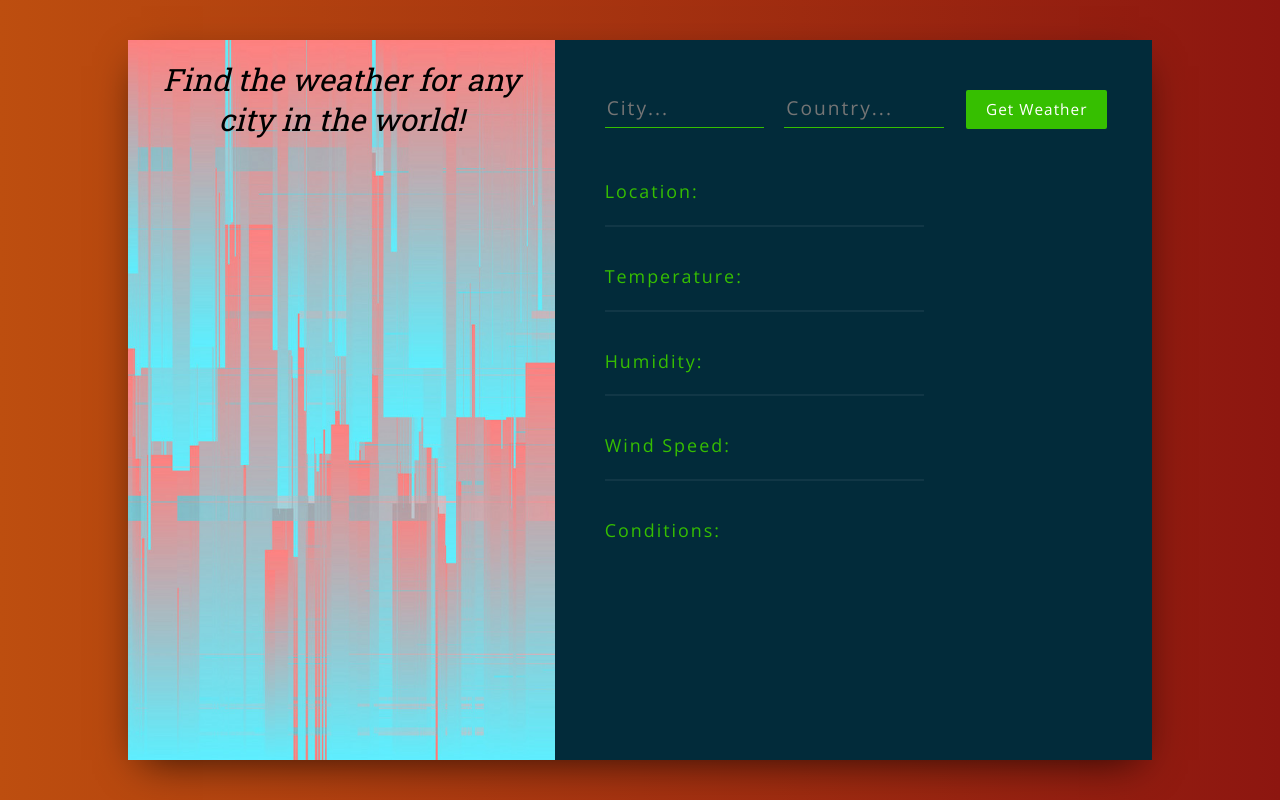
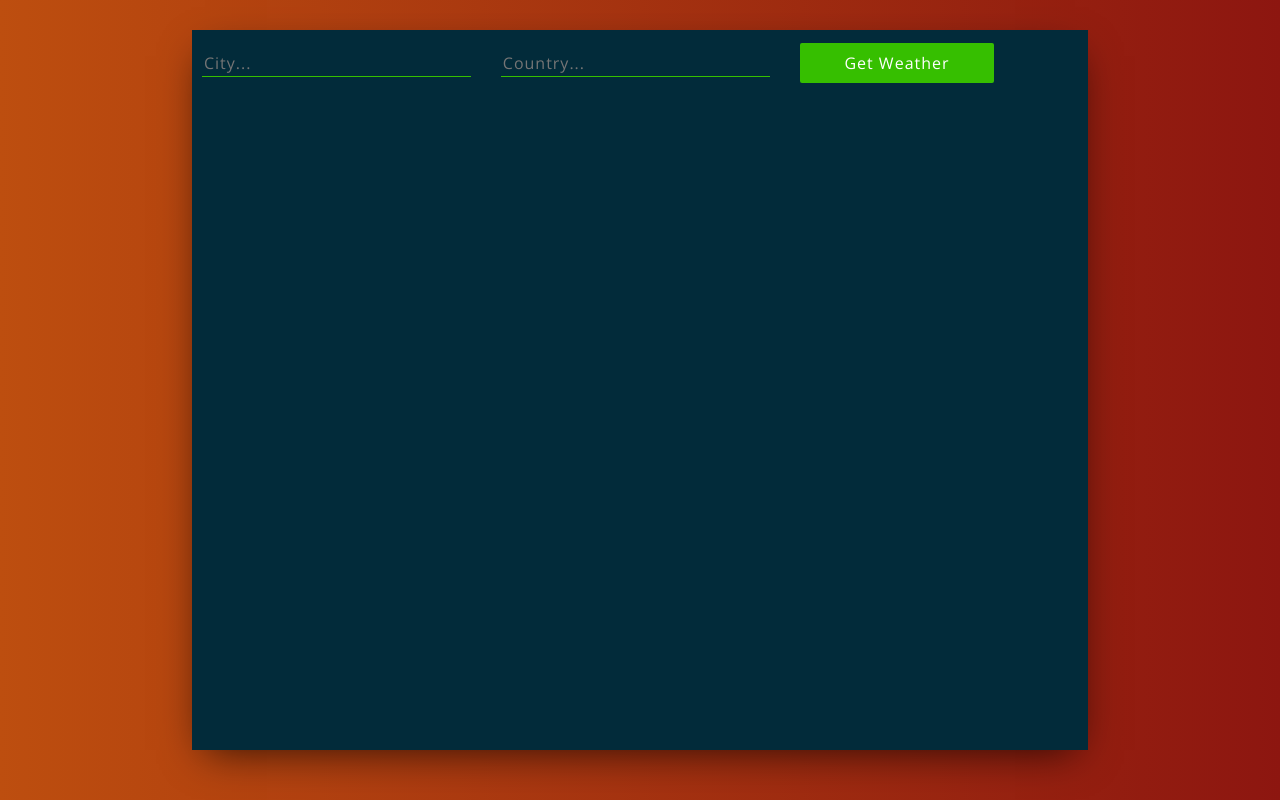
Before and after one commit to vyeung/ReactJS-Weather-App, a React (Create React App) app: page / in a window 1280 px wide. Built offline with nearby package versions, Linux system fonts and the light colour scheme.

Commit message:
redesigned App layout to begin 5-day forecast

```diff
--- a/src/App.css
+++ b/src/App.css
@@ -4,22 +4,82 @@
 
 body {
   font-family: "Open Sans", serif;
+  background: linear-gradient(to right, #BD4E0F, #8D1610);
 }
 
-.wrapper {
-  background: linear-gradient(to right, #BD4E0F, #8D1610); /*#e67e22, #e74c3c*/
-  height: 100vh;
-  display: flex;
-  justify-content: center;
-  align-items: center;
+.MainDiv {
+  height: 90vh;
+  margin: 30px 15% 0% 15%;
+  background-color: #022B3A;
+  box-shadow: 0px 13px 40px -13px rgba(0,0,0,0.75);
 }
 
-.main {
-  height: 90vh;
-  background: #fff;
-  box-shadow: 0px 13px 40px -13px rgba(0,0,0,0.75);
-  width: 80%;
-  margin: 0 auto;
+.Form {
+  text-align: center;
+  padding-bottom: 20px;
+}
+
+input {
+  background-color: transparent;
+  border: none;
+  border-bottom: solid 1px #36BF00;
+  width: 30%;
+  margin: 20px 20px 30px 10px;
+  color: #fff !important;
+  letter-spacing: 1px;
+  font-size: 1em;
+  outline: none;
+}
+
+input:-webkit-autofill {
+  -webkit-box-shadow: 0 0 0 30px #2c3e50 inset;
+  -webkit-text-fill-color: #fff !important;
+}
+
+button {
+  display: inline-block;
+  margin: 10px 20px 10px 10px;
+  padding: 8px 5%;
+  border: none;
+  border-radius: 2px;
+  letter-spacing: 1px;
+  font-size: 1em;
+  cursor: pointer;
+  background-color: #36BF00;
+  color: #fff;
+  font-weight: 100;
+  outline: none;
+}
+
+.WeatherDiv {
+  width: 50%;
+  font-size: 1em;  /*20px*/
+  font-weight: 200;
+  letter-spacing: 1px;
+}
+
+.WeatherKey {
+  margin: 0 0 0 20px;
+  padding: 20px 0 20px 0;
+  color: #36BF00;
+  border-bottom: solid 2px rgba(255,255,255,0.06);
+  font-weight: 400;
+}
+
+.WeatherKey:last-child {
+  border: none;
+}
+
+.WeatherValue {
+  color: #fff;
+  font-weight: 200;
+}
+
+.WeatherError {
+  color: #f16051;
+  font-size: 20px;
+  letter-spacing: 1px;
+  font-weight: 200;
 }
 
 .title-container {
@@ -41,81 +101,3 @@ body {
   font-weight: 0;
   font-family: 'Roboto Slab', serif;
 }
-
-.form-container {
-  background-color: #022B3A; /*#2c3e50*/
-  height: 90vh;
-  padding-top: 50px;
-  padding-left: 50px;
-}
-
-input[type="text"] {
-  background-color: transparent;
-  border: 0;
-  border-bottom: solid 1px #36BF00; /*f16051*/
-  width: 30%;
-  padding-bottom: 4px;
-  color: #fff !important;
-  font-weight: lighter;
-  letter-spacing: 2px;
-  margin-bottom: 30px;
-  margin-right: 20px;
-  font-size: 1.5vw;  /*20px*/
-}
-
-input[type="text"] {
-    outline: none;
-}
-
-input:-webkit-autofill {
-    -webkit-box-shadow: 0 0 0 30px #2c3e50 inset;
-    -webkit-text-fill-color: #fff !important;
-}
-
-button {
-  border: 0;
-  padding: 8px 20px;
-  margin: 0 2px;
-  border-radius: 2px;
-  font-weight: lighter;
-  letter-spacing: 1px;
-  font-size: 1.2vw;  /**/
-  cursor: pointer;
-  background-color: #36BF00; /*f16051*/
-  color: #fff;
-  font-weight: 100;
-}
-
-button:active {
-  outline: none;
-}
-
-.weather__info {
-  width: 60%;
-  font-size: 1.4vw;  /*20px*/
-  font-weight: 200;
-  letter-spacing: 2px;
-}
-
-.weather__key {
-  color: #36BF00;  /*f16051*/
-  border-bottom: solid 2px rgba(255,255,255,0.06);
-  padding: 20px 0 20px 0;
-  font-weight: 400;
-}
-
-.weather__key:last-child {
-  border: 0;
-}
-
-.weather__value {
-  color: #fff;
-  font-weight: 200;
-}
-
-.weather__error {
-  color: #f16051;
-  font-size: 20px;
-  letter-spacing: 1px;
-  font-weight: 200;
-}
--- a/src/App.js
+++ b/src/App.js
@@ -1,8 +1,8 @@
 import React from "react";
 
-import Titles from "./components/Titles";
+//import Titles from "./components/Titles";
 import Form from "./components/Form";
-import Weather from "./components/Weather";
+import CurrentWeather from "./components/CurrentWeather";
 
 //import defaultBG from "./imgs/bg.jpg";
 //import rain from "./imgs/rain.jpg";
@@ -24,7 +24,7 @@ class App extends React.Component
   }
 
   //arrow function to make api call
-    getWeather = async(event) => {
+  getCurrentWeather = async(event) => {
     //prevent page from auto refreshing when user hits button
     event.preventDefault();
 
@@ -43,20 +43,11 @@ class App extends React.Component
       //make sure the entered city is actually a real one
       if(data.message === "city not found") {
         console.log(data);
-                this.setState({
-                    temperature: undefined,
-                    city: undefined,
-                    country: undefined,
-                    humidity: undefined,
-                    description: undefined,
-                    wind: undefined,
-                    error: "",
-                });
-                alert("Unknown location. Please try again");
+        this.setState({error: "Unknown location. Please try again."});
+        alert("Unknown location. Please try again.");
       }
       else {
         console.log(data);
-
         //update our states using the data in our json string.
         //notice that weather is an array.
         this.setState({
@@ -71,16 +62,8 @@ class App extends React.Component
       }
     }
     else {
-            this.setState({
-                temperature: undefined,
-                city: undefined,
-                country: undefined,
-                humidity: undefined,
-                description: undefined,
-                wind: undefined,
-                error: "Please fill out both fields",
-            });
-            alert("Please fill out both fields");
+      this.setState({error: "Please fill out both fields."});
+      alert("Please fill out both fields.");
     }
     //console.log("test");
   }
@@ -88,32 +71,25 @@ class App extends React.Component
   render() {
     //return JSX code.
     //setting up props to connect our getWeather function which connects to the components.
-        //using bootstrap
-        return (
-            <div>
-                <div className="wrapper">
-                    <div className="main">
-                        <div className="container">
-                            <div className="row">
-                                <div className="col-sm-5 title-container">
-                                    <Titles />
-                                </div>
-                                <div className="col-sm-7 form-container">
-                                    <Form getWeatherProp={this.getWeather}/>
-                                    <Weather
+
+    let showWeather = null;
+    if(this.state.temperature) {
+      showWeather = (
+        <CurrentWeather
           temperatureProp={this.state.temperature}
           cityProp={this.state.city}
           countryProp={this.state.country}
           humidityProp={this.state.humidity}
           descriptionProp={this.state.description}
           windProp={this.state.wind}
-                                        errorProp={this.state.error}
-                                    />
-                                </div>
-                            </div>
-                        </div>
-                    </div>
-                </div>
+          errorProp={this.state.error} />
+      );
+    }
+
+    return (
+      <div className="MainDiv">
+        <Form getWeatherProp={this.getCurrentWeather} />
+        {showWeather}
       </div>
     );
   }
```
Lines whose indentation alone changed are shown as unchanged.
